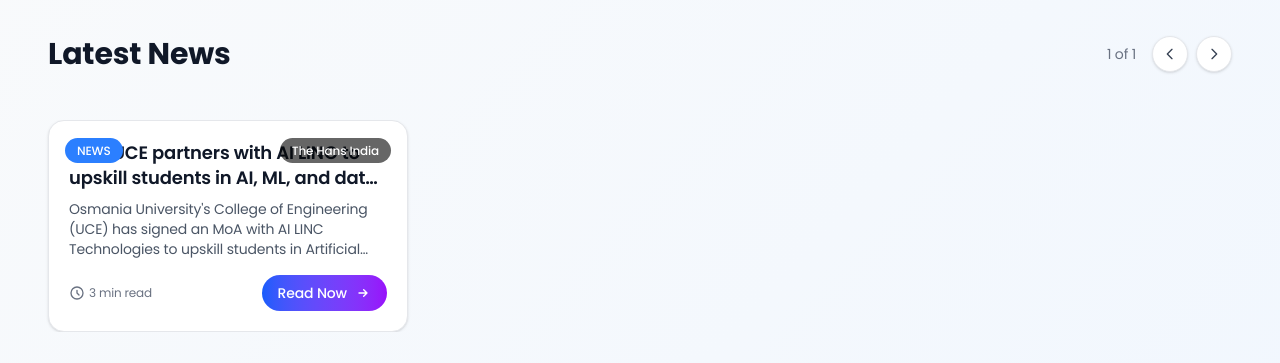
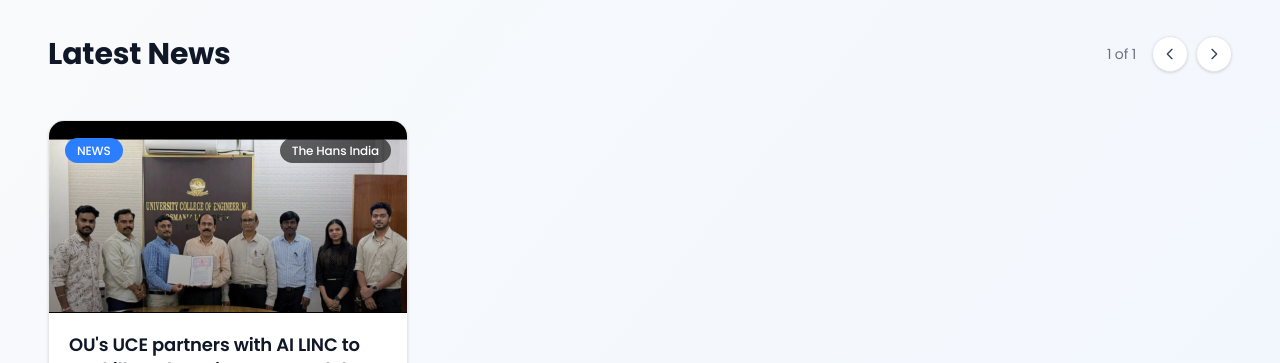
Before and after one commit to AI-Linc-LMS/ailinc-b2b, a Next.js app: page / in a window 1280 px wide. Shown: the part 3200-3563 px from the top of the page. Built offline with nearby package versions, Linux system fonts and the light colour scheme.

Commit message:
fix: Set explicit width and height for images in NewsVideo component to improve layout consistency

```diff
--- a/src/components/News/index.tsx
+++ b/src/components/News/index.tsx
@@ -232,7 +232,8 @@
                       <Image
                         src={item.imageSrc}
                         alt={item.title}
-                        fill
+                        width={500}
+                        height={500}
                         className="w-full h-48 object-cover"
                       />
                       <div className="absolute inset-0 bg-gradient-to-t from-black/40 to-transparent" />
```
